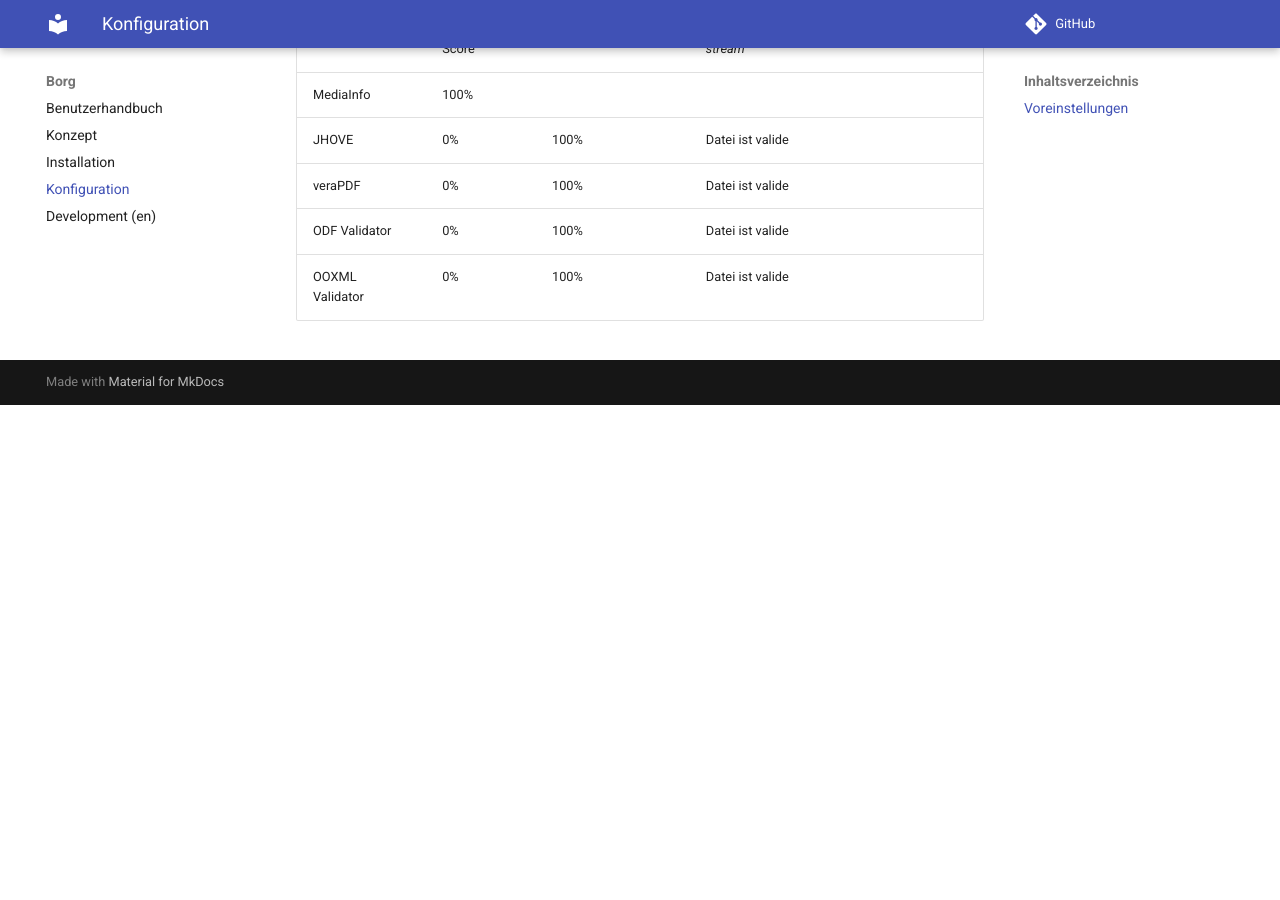
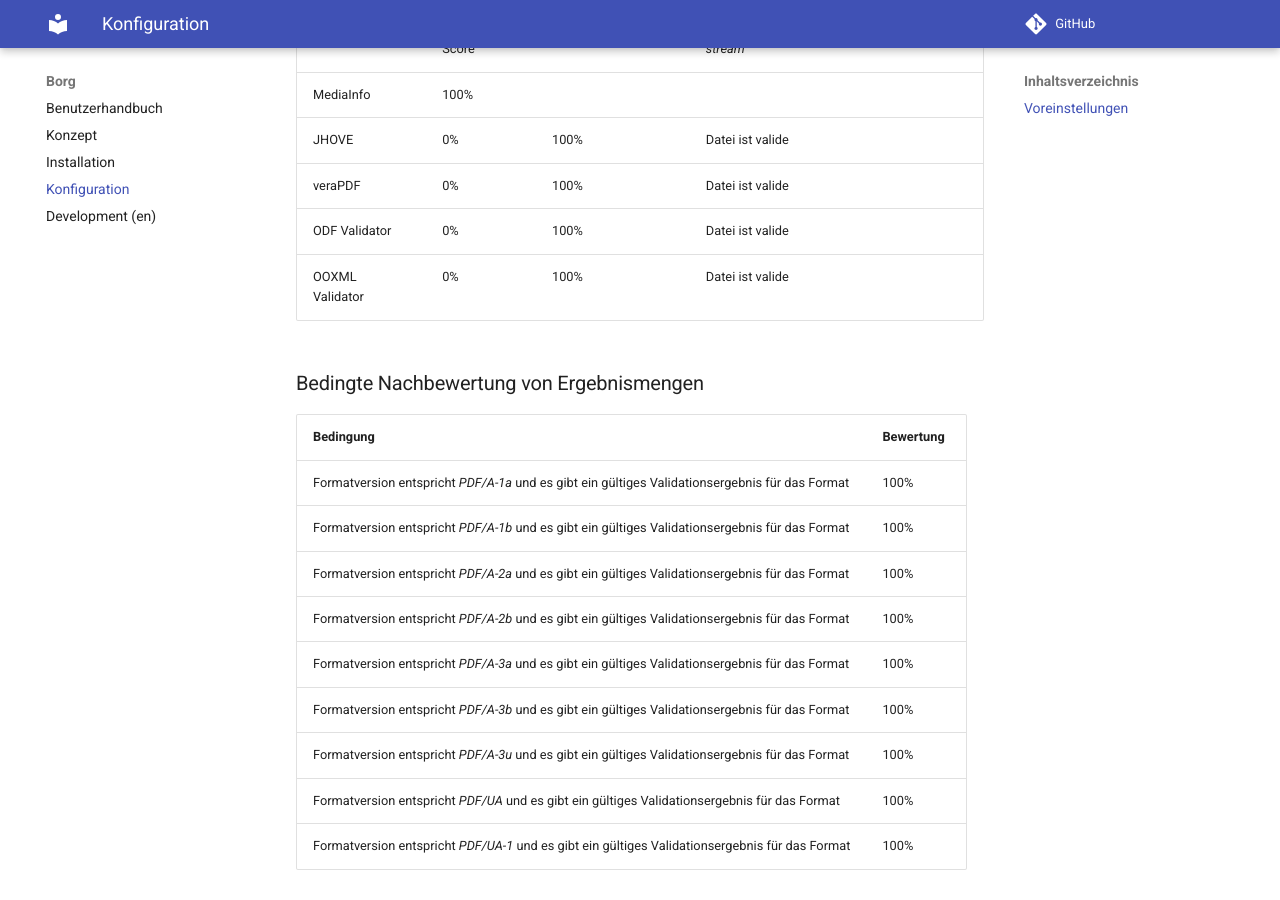
Before and after one commit to Landesarchiv-Thueringen/borg, an MkDocs documentation site: the page built from docs/config.md, in a window 1280 px wide and 900 px high, scrolled down 1837 px. Built offline with MkDocs 1.6.1 and Material for MkDocs 9.7.7, drawn with Linux system fonts in a browser that asks for light colours; comment, search, counter and statistics services are not loaded; before the commit the page ends 2242 px from its top, so only the background shows below that; some of the changed text lies outside the part shown.

Commit message:
adds details to preconfig documentation

```diff
--- a/docs/config.md
+++ b/docs/config.md
@@ -44,3 +44,17 @@ Borg wird mit einer bereits funktionalen Konfiguration ausgeliefert. Diese stell
 | veraPDF         | 0%           | 100%                | Datei ist valide                                |
 | ODF Validator   | 0%           | 100%                | Datei ist valide                                |
 | OOXML Validator | 0%           | 100%                | Datei ist valide                                |
+
+### Bedingte Nachbewertung von Ergebnismengen
+
+| Bedingung                                                                                       | Bewertung     |
+| ----------------------------------------------------------------------------------------------- | ------------- |
+| Formatversion entspricht _PDF/A-1a_ und es gibt ein gültiges Validationsergebnis für das Format | 100%          |
+| Formatversion entspricht _PDF/A-1b_ und es gibt ein gültiges Validationsergebnis für das Format | 100%          |
+| Formatversion entspricht _PDF/A-2a_ und es gibt ein gültiges Validationsergebnis für das Format | 100%          |
+| Formatversion entspricht _PDF/A-2b_ und es gibt ein gültiges Validationsergebnis für das Format | 100%          |
+| Formatversion entspricht _PDF/A-3a_ und es gibt ein gültiges Validationsergebnis für das Format | 100%          |
+| Formatversion entspricht _PDF/A-3b_ und es gibt ein gültiges Validationsergebnis für das Format | 100%          |
+| Formatversion entspricht _PDF/A-3u_ und es gibt ein gültiges Validationsergebnis für das Format | 100%          |
+| Formatversion entspricht _PDF/UA_ und es gibt ein gültiges Validationsergebnis für das Format   | 100%          |
+| Formatversion entspricht _PDF/UA-1_ und es gibt ein gültiges Validationsergebnis für das Format | 100%          |
```
Also changed, not shown: other parts of docs/config.md (+1 -1 lines), docs/concept.md (+1 -1 lines).
